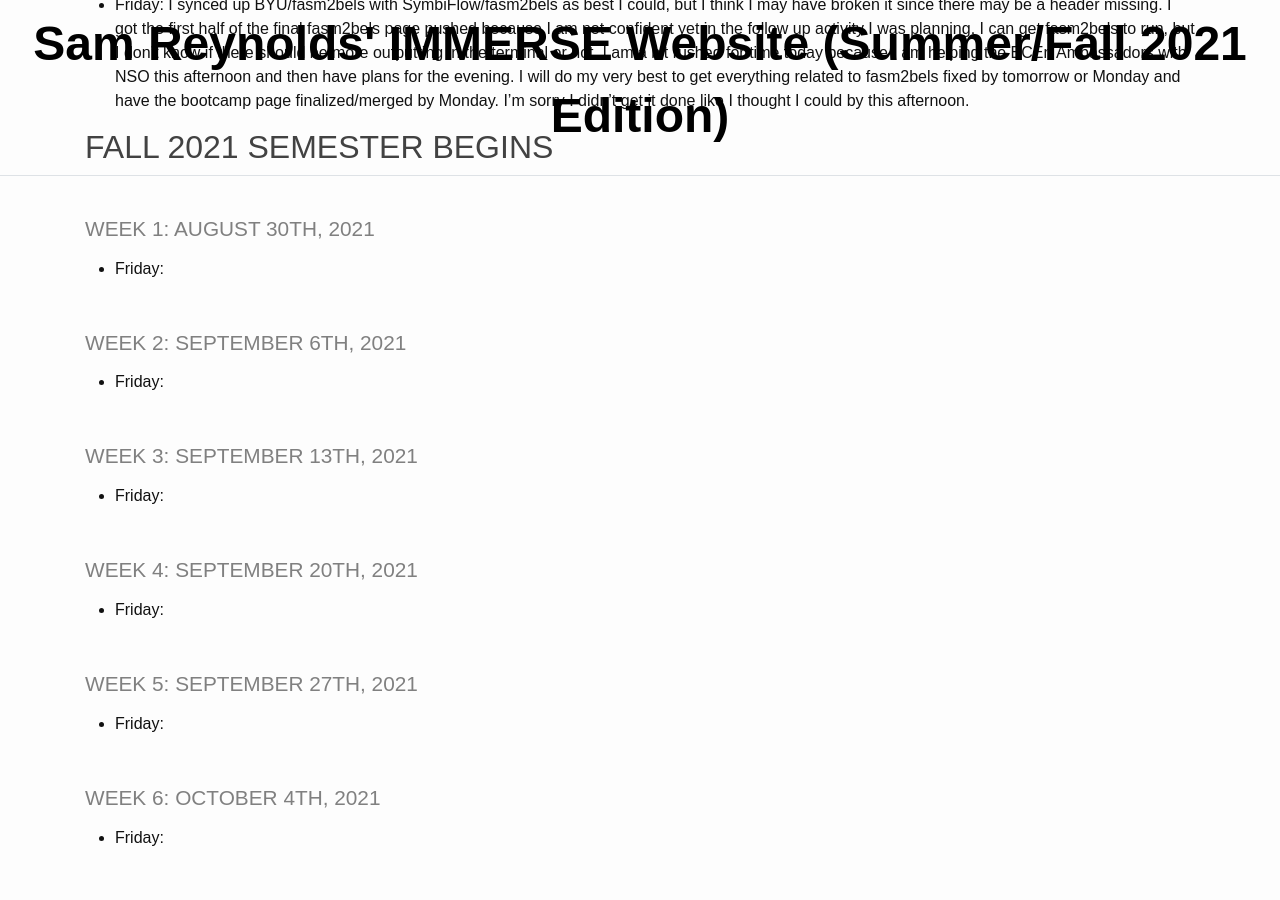
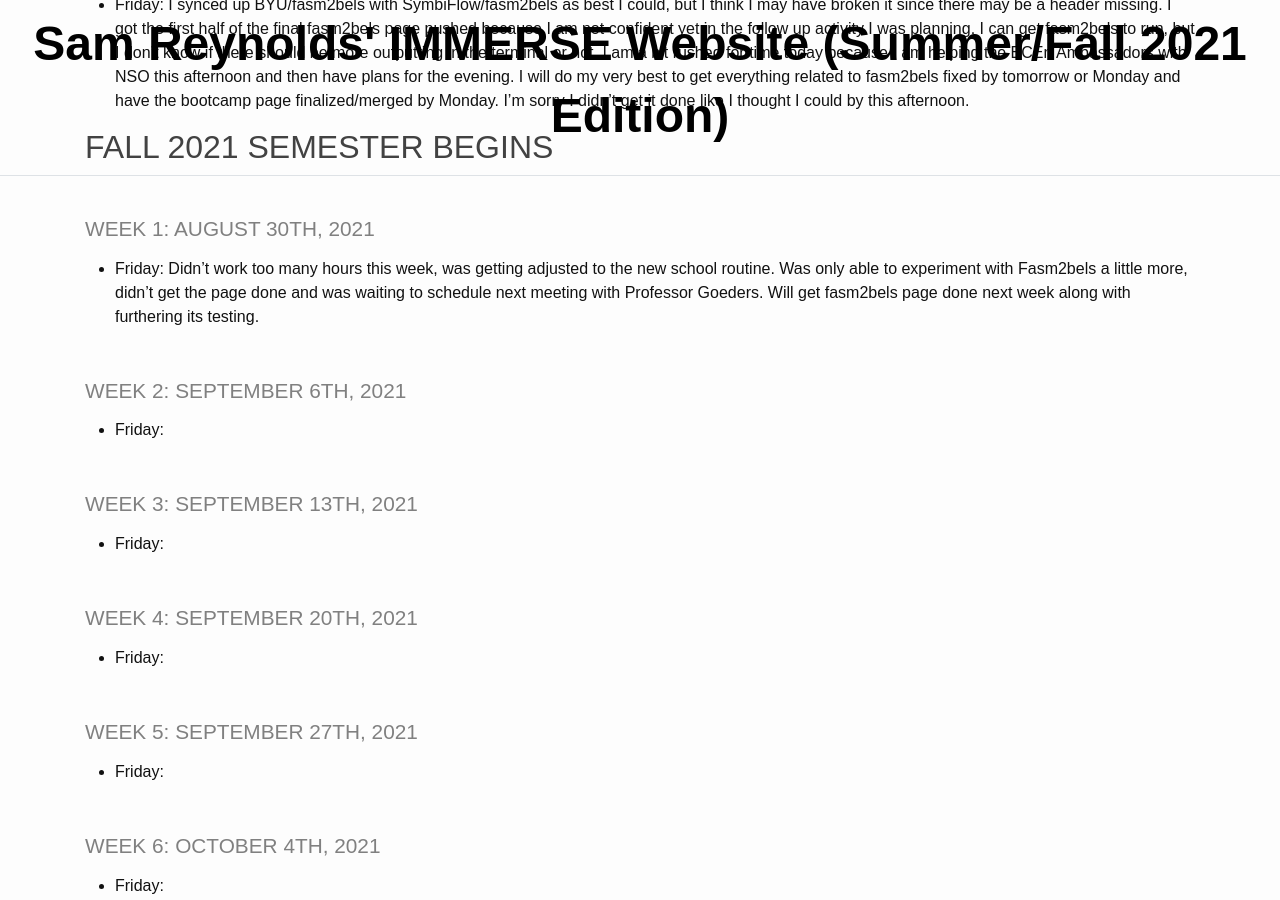
Before and after one commit to TheDHCreator/thedhcreator.github.io, a Jekyll site: the page built from _pages/log.md, in a window 1280 px wide and 900 px high, scrolled down 7426 px. Built offline with Jekyll 4.4.1, drawn with Linux system fonts in a browser that asks for light colours.

Commit message:
Apologies for the late commit: fasm2bels work continues slowly but will get page and other tests done this coming week

```diff
--- a/_pages/log.md
+++ b/_pages/log.md
@@ -160,7 +160,7 @@ title: IMMERSE Log
 
 ### Week 1: August 30th, 2021
 
-* **Friday**:
+* **Friday**: Didn't work too many hours this week, was getting adjusted to the new school routine. Was only able to experiment with Fasm2bels a little more, didn't get the page done and was waiting to schedule next meeting with Professor Goeders. Will get fasm2bels page done next week along with furthering its testing.
 
 ### Week 2: September 6th, 2021
 
```
